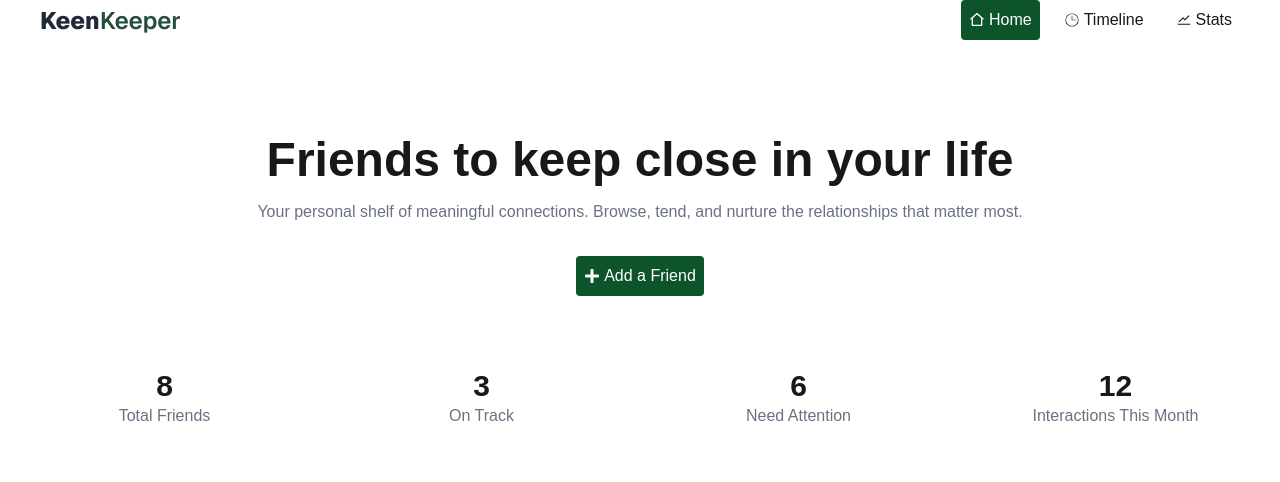
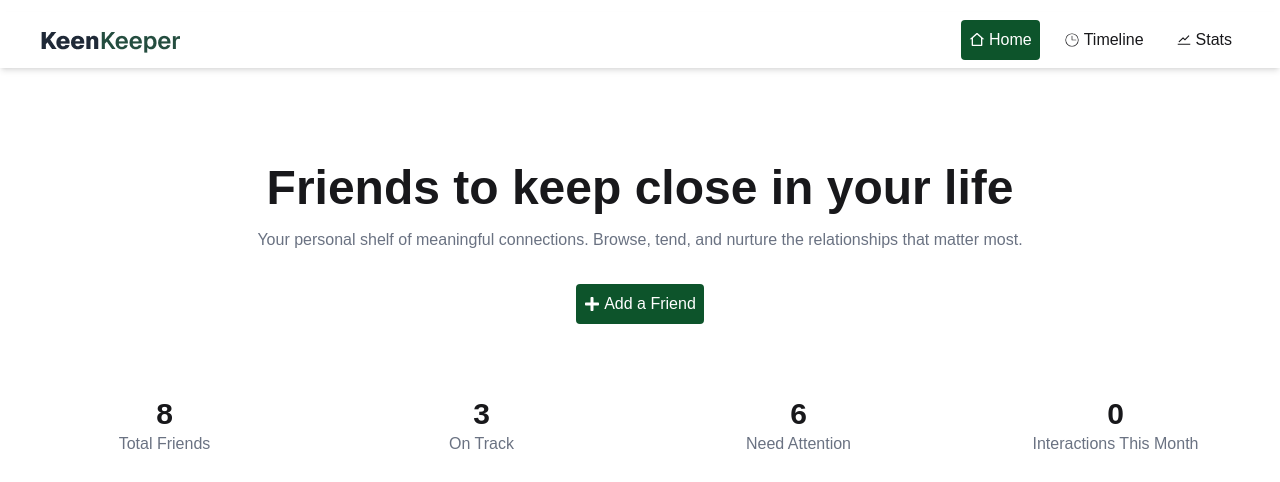
Before and after one commit to Rashedul2001/PH_B13_A07, a React (Vite) app: page / in a window 1280 px wide. Shown: the top 482 px of the page. Built offline with nearby package versions, Linux system fonts and the light colour scheme.

Commit message:
Corrected Some UI for banner,Navbar and add date to timeline

```diff
--- a/src/components/Banner.jsx
+++ b/src/components/Banner.jsx
@@ -1,8 +1,15 @@
-import React from 'react';
+import React, { useContext } from 'react';
 import { FaPlus } from "react-icons/fa";
+import { FriendContext } from '../context/AllContext';
 
 
 const Banner = () => {
+    const { timeline } = useContext(FriendContext);
+    const interactionPerMonth = (timeline) => {
+        const now = new Date();
+        const interCnt = timeline.reduce((count, entry) => count + (entry.date.getMonth() === now.getMonth() && entry.date.getFullYear() === now.getFullYear() ? 1 : 0), 0);
+        return interCnt;
+    };
     return (
         <>
             <div className='mt-10 sm:mt-20 text-center '>
@@ -25,7 +32,7 @@ const Banner = () => {
                     <p className='text-gray-500 '>Need Attention</p>
                 </div>
                 <div className='p-4 lg:p-8 text-center'>
-                    <p className='text-3xl font-semibold'>12</p>
+                    <p className='text-3xl font-semibold'>{interactionPerMonth(timeline)}</p>
                     <p className='text-gray-500 '>Interactions This Month</p>
                 </div>
 
--- a/src/components/Navbar.jsx
+++ b/src/components/Navbar.jsx
@@ -11,7 +11,7 @@ const Navbar = () => {
     const [open, setOpen] = useState(true);
 
     return (
-        <nav className='flex justify-between items-center px-10 h-10 '>
+        <nav className='flex justify-between items-center px-10 mt-3 h-14 shadow-md'>
             <div className=''>
                 <NavLink to="/"  ><img src={logo} alt="Logo Keen Keeper" className='' /></NavLink>
             </div>
@@ -37,7 +37,7 @@ const Navbar = () => {
             </div>
 
 
-            <div className='hidden sm:flex items-center gap-4 '>
+            <div className='hidden sm:flex items-center gap-4  '>
                 <NavLink to="/" className={({ isActive }) => `flex items-center gap-1 p-2 rounded-sm font-medium ${isActive && "bg-green-900 text-white"}`}><RiHome2Line /> Home</NavLink>
                 <NavLink to="/timeline" className={({ isActive }) => `flex items-center gap-1 p-2 rounded-sm font-medium ${isActive ? "bg-green-900 text-white" : ""}`}><CiClock2 /> Timeline</NavLink>
                 <NavLink to="/stats" className={({ isActive }) => `flex items-center gap-1 p-2 rounded-sm font-medium ${isActive ? "bg-green-900 text-white" : ""}`}><AiOutlineStock /> Stats</NavLink>
--- a/src/pages/FriendDetail.jsx
+++ b/src/pages/FriendDetail.jsx
@@ -13,7 +13,9 @@ import { useContext } from "react";
 import { FriendContext } from "../context/AllContext";
 
 
+
 const FriendDetail = () => {
+
     const { friends, timeline, setTimeline, pieData, setPieData } = useContext(FriendContext);
     const { id } = useParams();
     const friend = friends.find(f => f.id === parseInt(id));
@@ -22,22 +24,23 @@ const FriendDetail = () => {
 
         const message = <p className="text-gray-500"><span className="text-green-950 font-bold text-xl">{action}</span> with <span className="text-green-950 font-bold text-xl">{name}</span></p>;
         toast(message, { autoClose: 2000 });
-        const date = new Date().toLocaleDateString("en-US", {
+
+        const newTimeline = {};
+        newTimeline.date = new Date();
+        const formattedDate = newTimeline.date.toLocaleDateString("en-US", {
             month: "long",
             day: "numeric",
             year: "numeric"
         });
-        const newTimelineDiv = {};
-        newTimelineDiv.element = <div className="flex gap-4 justify-start items-center p-4">
+        newTimeline.element = <div className="flex gap-4 justify-start items-center p-4">
             <img src={icon} alt={action} />
             <div>
                 {message}
-                <p className="text-gray-500">{date}</p>
+                <p className="text-gray-500">{formattedDate}</p>
             </div>
         </div>
-        newTimelineDiv.action = action;
-
-        setTimeline([...timeline, newTimelineDiv]);
+        newTimeline.action = action;
+        setTimeline([...timeline, newTimeline]);
         const data = [...pieData].map(item => item.name === action ? { ...item, count: item.count + 1 } : item);
         setPieData(data);
 
```
